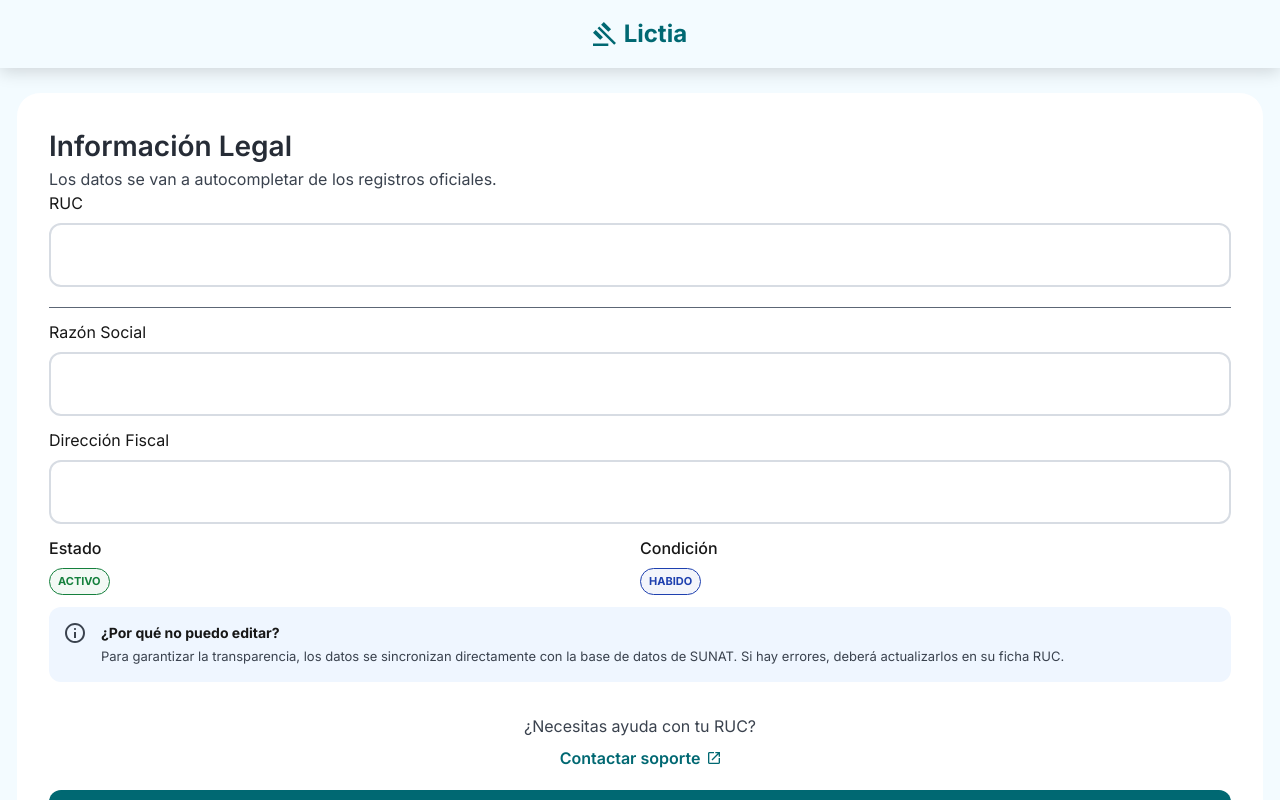
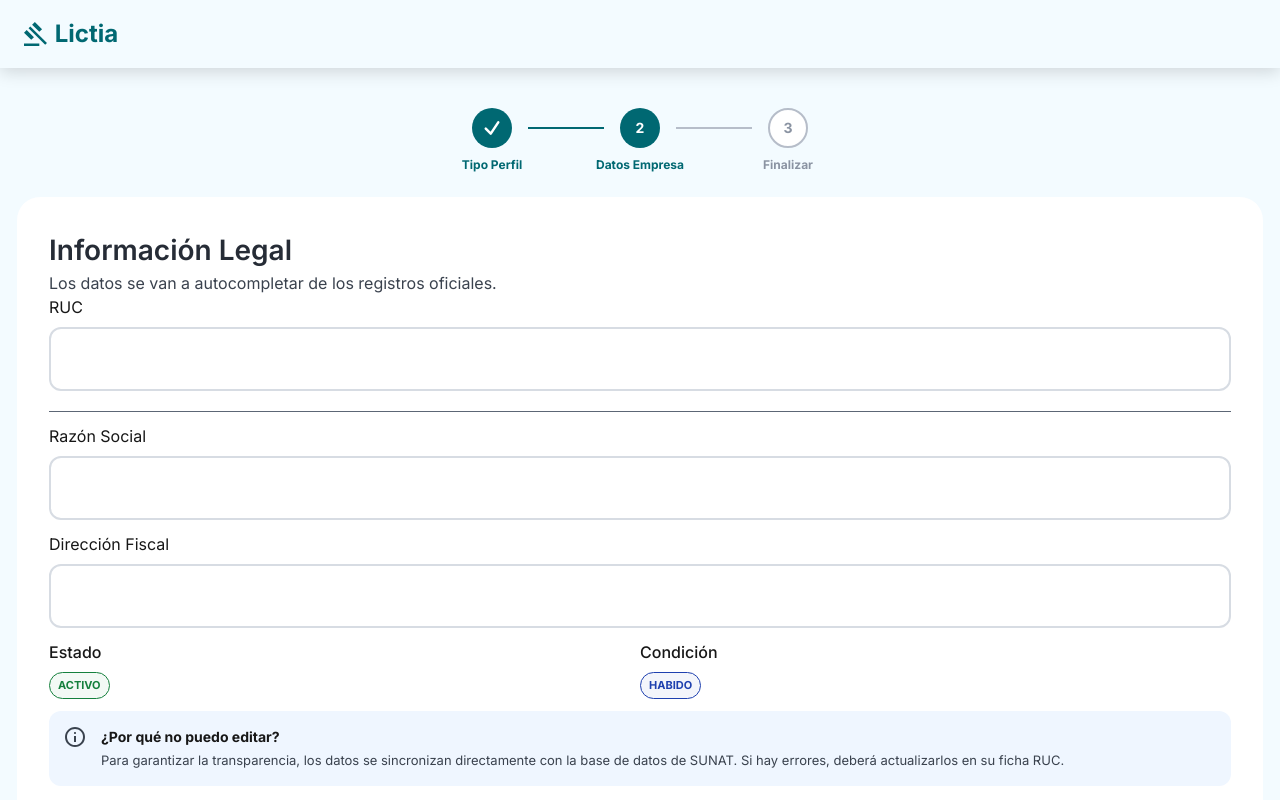
Before and after one commit to No-Country-simulation/S06-26-NC-Equipo-06, a Next.js app in the folder client/: page /auth/company/register in a window 1280 px wide. Both pictures are taken after typing "name@example.com", "Sample123", "Sample123" into the empty fields and a click on the button "Continuar". Shown: the top 800 px of the page. Built offline with nearby package versions, Linux system fonts and the light colour scheme; no server answers.

Commit message:
feat: implement multi-step company registration flow with step indicators and verification support

```diff
--- /dev/null
+++ b/client/src/app/auth/company/register/components/step-indicator.tsx
@@ -0,0 +1,72 @@
+interface StepIndicatorProps {
+    currentStep: number;
+}
+
+const StepIndicator = ({ currentStep }: StepIndicatorProps) => {
+    const steps = [
+        { number: 1, label: "Tipo Perfil" },
+        { number: 2, label: "Datos Empresa" },
+        { number: 3, label: "Finalizar" },
+    ];
+
+    return (
+        <div className="flex items-center justify-between w-full max-w-sm mx-auto pt-4 pb-12 px-6">
+            {steps.map((step, idx) => {
+                const isActive = step.number === currentStep;
+                const isCompleted = step.number < currentStep;
+
+                return (
+                    <div key={step.number} className="flex items-center flex-1 last:flex-none">
+                        {/* Node */}
+                        <div className="flex flex-col items-center relative">
+                            {/* Circle */}
+                            <div
+                                className={`size-10 rounded-full flex items-center justify-center font-bold text-sm transition-colors duration-300 ${
+                                    isActive || isCompleted
+                                        ? "bg-[#006872] text-white"
+                                        : "bg-white border-2 border-grey-3 text-grey-4"
+                                }`}
+                            >
+                                {isCompleted ? (
+                                    <svg
+                                        className="size-5"
+                                        fill="none"
+                                        stroke="currentColor"
+                                        strokeWidth="3"
+                                        viewBox="0 0 24 24"
+                                        xmlns="http://www.w3.org/2000/svg"
+                                    >
+                                        <path strokeLinecap="round" strokeLinejoin="round" d="M4.5 12.75l6 6 9-13.5" />
+                                    </svg>
+                                ) : (
+                                    step.number
+                                )}
+                            </div>
+
+                            {/* Label */}
+                            <span
+                                className={`absolute top-12 text-[12px] font-bold whitespace-nowrap transition-colors duration-300 ${
+                                    isActive || isCompleted ? "text-[#006872]" : "text-grey-4"
+                                }`}
+                            >
+                                {step.label}
+                            </span>
+                        </div>
+
+                        {/* Line */}
+                        {idx < steps.length - 1 && (
+                            <div className="flex-1 h-[2px] bg-grey-3 mx-4">
+                                <div
+                                    className="h-full bg-[#006872] transition-all duration-300"
+                                    style={{ width: isCompleted ? "100%" : "0%" }}
+                                />
+                            </div>
+                        )}
+                    </div>
+                );
+            })}
+        </div>
+    );
+};
+
+export default StepIndicator;
--- a/client/src/app/auth/company/register/components/step-three.tsx
+++ b/client/src/app/auth/company/register/components/step-three.tsx
@@ -1,30 +1,23 @@
 import Link from "next/link";
 
 interface StepThreeProps {
-    successMessage?: string;
+    email?: string;
 }
 
-const StepThree = ({ successMessage }: StepThreeProps) => {
+const StepThree = ({ email }: StepThreeProps) => {
     return (
-        <div className="bg-background border border-background-2 rounded-3xl mx-4 p-8 mb-10 text-center flex flex-col items-center">
-            <div className="size-16 flex justify-center items-center bg-background-2 rounded-full mb-4">
-                <svg
-                    className="size-8 text-success"
-                    fill="none"
-                    stroke="currentColor"
-                    strokeWidth="2.5"
-                    viewBox="0 0 24 24"
-                    xmlns="http://www.w3.org/2000/svg"
-                >
-                    <path strokeLinecap="round" strokeLinejoin="round" d="M4.5 12.75l6 6 9-13.5" />
-                </svg>
-            </div>
-            <h1 className="text-[28px] font-semibold text-text-2 mb-2">Registro Exitoso</h1>
-            <p className="text-text-1 mb-8">
-                {successMessage || "Tu empresa ha sido registrada correctamente."}
+        <div className="bg-background border border-background-2 rounded-3xl mx-4 p-8 mb-10">
+            <h1 className="mb-1">Verifica tu cuenta</h1>
+            <p className="mb-12">
+                Hemos enviado un mail de verificación a su correo electrónico institucional {email}.
             </p>
-            <Link href="/auth/login" className="btn btn-primary w-full block text-center">
-                Iniciar sesión
+            <p className="mb-10 text-center">
+                ¿No recibiste el mail? <Link href="/auth/company/resend-verification-email" className="text-primary font-semibold">
+                    Reenviar mail
+                </Link>
+            </p>
+            <Link href="/auth/company/verify-email" className="btn btn-primary w-full block text-center">
+                Verificar Correo
             </Link>
         </div>
     );
--- a/client/src/app/auth/company/register/page.tsx
+++ b/client/src/app/auth/company/register/page.tsx
@@ -10,6 +10,7 @@ import HeaderAuth from "@/components/header-auth";
 import StepOne from "./components/step-one";
 import StepTwo from "./components/step-two";
 import StepThree from "./components/step-three";
+import StepIndicator from "./components/step-indicator";
 
 const CompanyRegisterPage = () => {
     const { role, isLoading } = useAuth();
@@ -72,6 +73,7 @@ const CompanyRegisterPage = () => {
         <>
             <HeaderAuth />
             <main className="bg-background-2 pt-6">
+                <StepIndicator currentStep={step} />
                 {error && (
                     <div className="mx-4 mb-4 p-4 text-error bg-error/5 border border-error rounded-xl text-center text-sm">
                         {error}
@@ -84,7 +86,7 @@ const CompanyRegisterPage = () => {
                     step === 2 && <StepTwo onNext={handleStepTwoSubmit} />
                 }
                 {
-                    step === 3 && <StepThree successMessage={successMessage} />
+                    step === 3 && <StepThree email={formData.email} />
                 }
             </main>
         </>
--- a/client/src/components/header-auth.tsx
+++ b/client/src/components/header-auth.tsx
@@ -1,6 +1,6 @@
 const HeaderAuth = () => {
     return (
-        <header className="relative z-10 flex gap-2 items-center w-full justify-center py-4.5 bg-background-2 shadow-custom">
+        <header className="relative z-10 flex gap-2 items-center w-full px-6 py-4.5 bg-background-2 shadow-custom">
             <img className="h-6 w-auto" src="/logo.svg" alt="Logo Lictia" />
             <p className="text-2xl font-bold text-primary">Lictia</p>
         </header>
```
Also changed, not shown: 1 other file (tests, documents, lock files or other folders).
